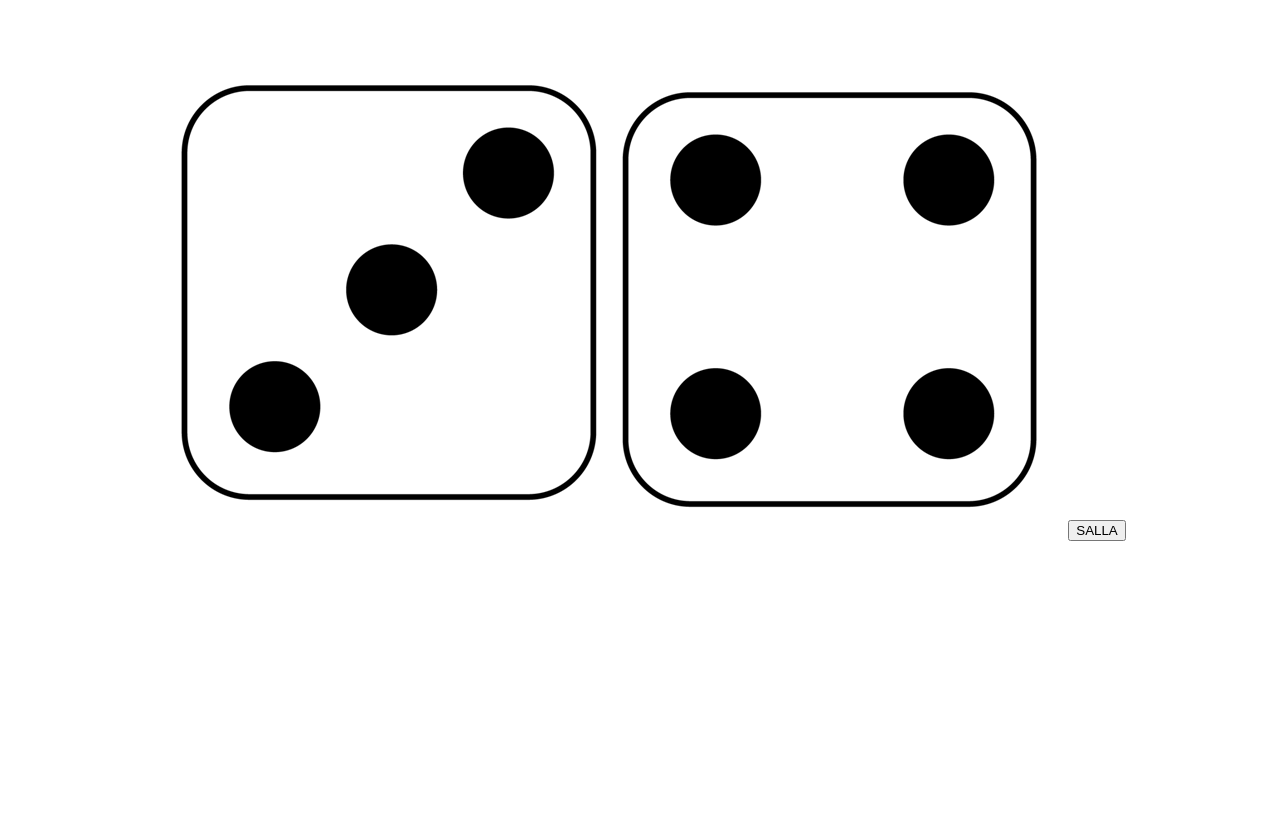
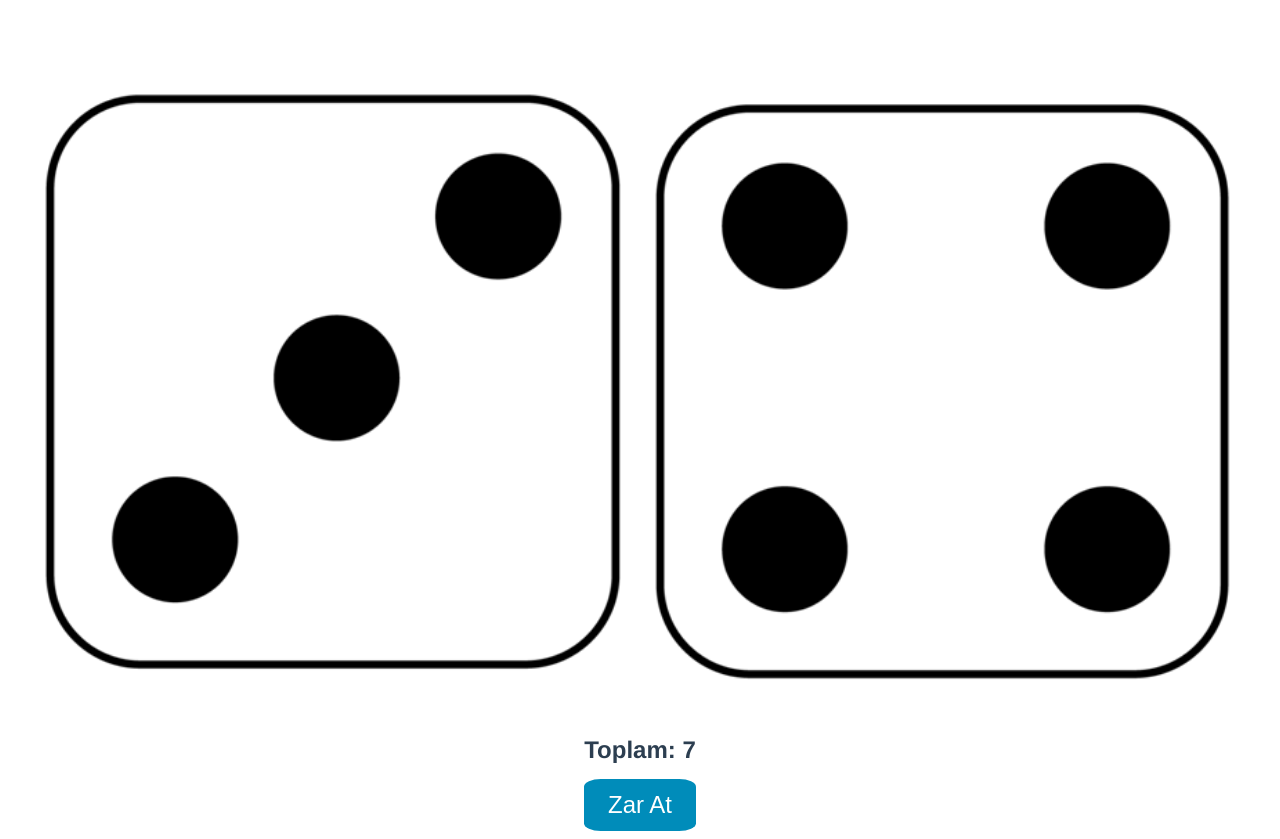
Before and after one commit to MilkliTea/zar-app, a Vue app: page / in a window 1280 px wide. Before the commit the page ends 800 px from the top, so only its background shows below. Built offline with nearby package versions, Linux system fonts and the light colour scheme.

Commit message:
add gif and update design

```diff
--- a/src/components/HelloWorld.vue
+++ b/src/components/HelloWorld.vue
@@ -1,10 +1,16 @@
 <template>
-  <div class="hello">
-<!--    <img :src="'/assets/img/2.png'" alt="">-->
-    <img alt="Vue logo" :src="getImage(firstDice)">
-    <img alt="Vue logo" :src="getImage(secondDice)">
-    <button @click="rollDice">SALLA</button>
+  <div class="hello" v-if="!gifIsActive">
+    <img alt="zar" :src="getImage(firstDice)">
+    <img alt="zar" :src="getImage(secondDice)">
   </div>
+  <div class="hello" v-if="gifIsActive">
+    <img alt="zar" :src="getImage(0)">
+    <img alt="zar" :src="getImage(0)">
+  </div>
+  <div id="total">
+<span>Toplam: {{ total }}</span>
+  </div>
+  <button id="dice-button" @click="rollDice">Zar At</button>
 </template>
 
 <script>
@@ -18,17 +24,39 @@ export default {
     return {
       firstDice: Math.floor(Math.random() * 6) + 1,
       secondDice: Math.floor(Math.random() * 6) + 1,
+      showGif: false,
+      total: this.firstDice + this.secondDice
     };
   },
+  computed: {
+    gifIsActive() {
+
+      return this.showGif;
+    },
+  },
+  mounted() {
+    this.total =this.firstDice + this.secondDice;
+  },
+
   methods: {
     getImage(diceNumber) {
+      if (diceNumber === 0) {
+        return require("../assets/zar.gif");
 
+      }
       return require("../assets/" + diceNumber + ".png");
     },
-    rollDice() {
+    async rollDice() {
+      this.showGif = true;
       this.firstDice = Math.floor(Math.random() * 6) + 1;
       this.secondDice = Math.floor(Math.random() * 6) + 1;
-    }
+
+      await new Promise(resolve => setTimeout(resolve, 1200));
+
+      this.total =this.firstDice + this.secondDice;
+
+      this.showGif = false;
+    },
 
   }
 }
@@ -36,17 +64,35 @@ export default {
 
 <!-- Add "scoped" attribute to limit CSS to this component only -->
 <style scoped>
-h3 {
-  margin: 40px 0 0;
+img {
+  width: 50%;
 }
+
 ul {
   list-style-type: none;
   padding: 0;
+}
+ #dice-button {
+   font-size: 24px;
+   padding: 12px 24px;
+   margin-top: 15px;
+   background-color: #008CBA;
+   color: white;
+   border: none;
+   border-radius: 15%;
+   cursor: pointer;
+ }
+
+#total {
+  font-size: 24px;
+  margin-top: 15px;
+  font-weight: bold;
 }
 li {
   display: inline-block;
   margin: 0 10px;
 }
+
 a {
   color: #42b983;
 }
```
Also changed, not shown: src/assets/zar.gif (added).
